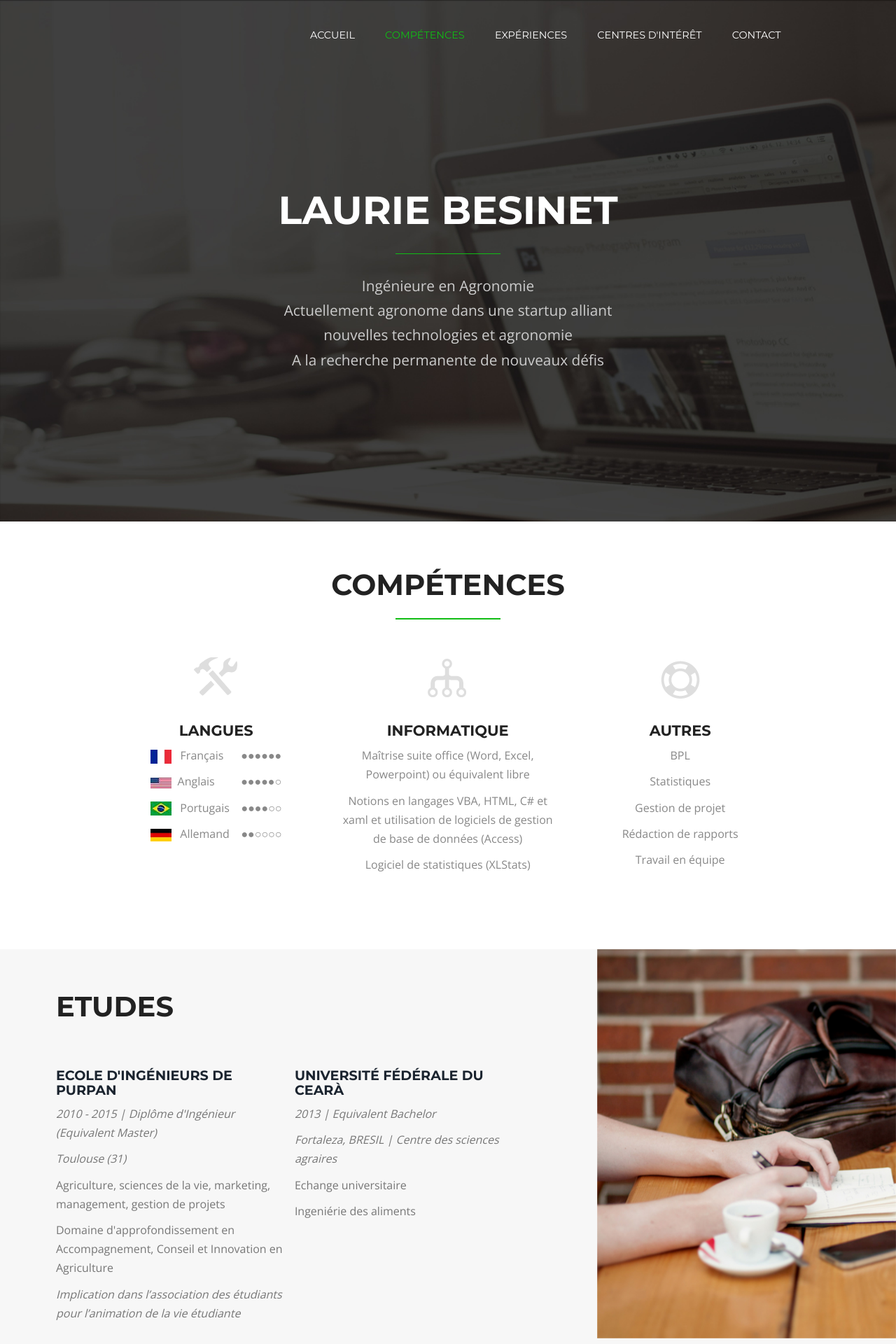
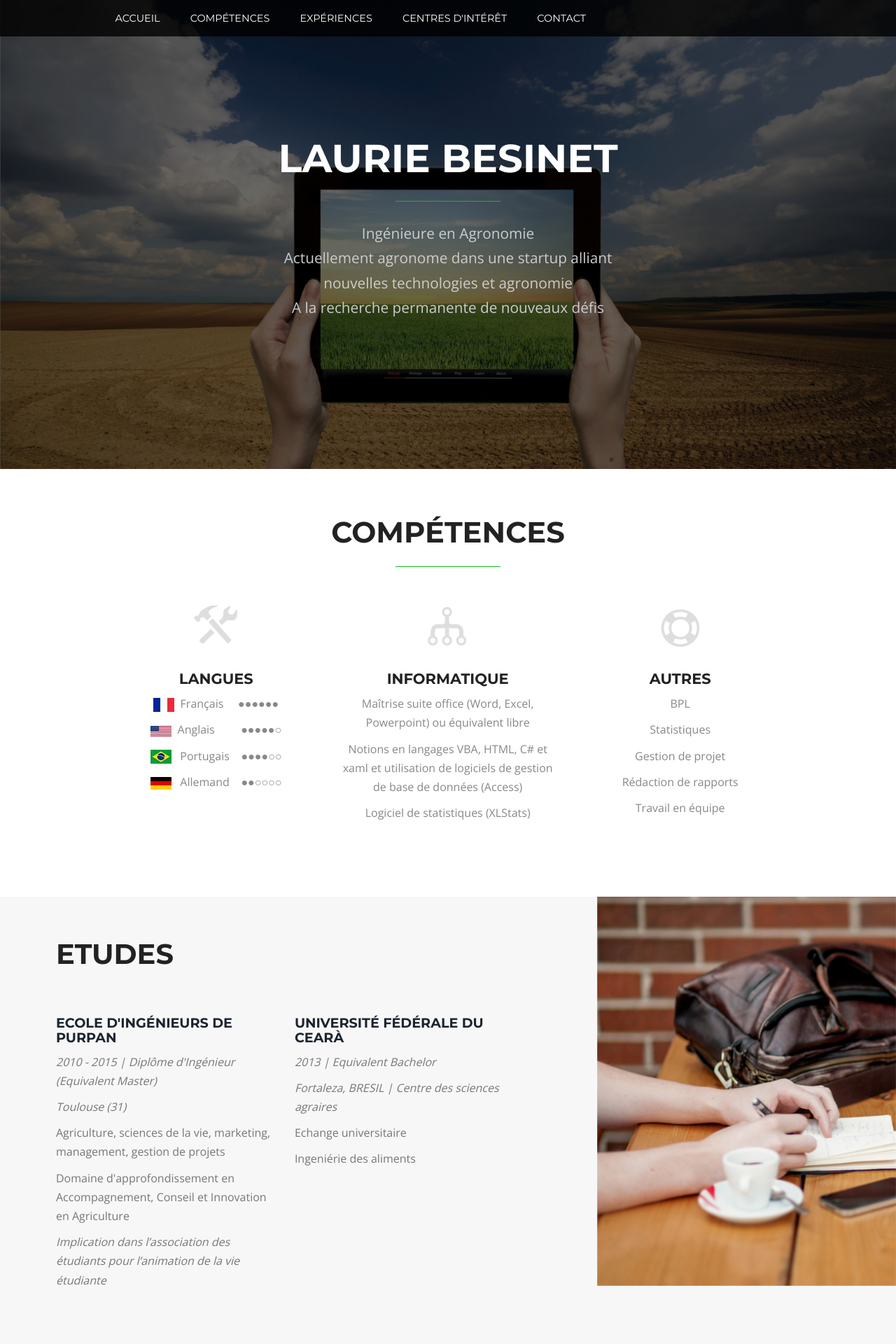
Before and after one commit to LaurieBe/website, a PHP site: page /fr/index.html in a window 1280 px wide. Shown: the top 1920 px of the page at 70% size. Run offline with PHP 8.4, Linux system fonts and the light colour scheme.

Commit message:
backup20170130

```diff
--- a/laurie.besinet.net/css/style.css
+++ b/laurie.besinet.net/css/style.css
@@ -28,6 +28,7 @@ body a:hover{
 .bg{
 	background:url(../images/baner.jpg) no-repeat 0px 0px;
 	background-size:cover;
+	background-position:center;
 }
 .header{
 }
@@ -79,12 +80,13 @@ body a:hover{
 }
 nav {
 	position: relative;
-	float: right;
+	float: left;
+  background-color: #000c;
 }
 nav ul {
 	padding: 0;
-	float: right;
-	margin: 0.9em 0;
+	float: left;
+	margin: 0.2em 0;
 }
 nav li {
 	display: inline;
@@ -296,6 +298,7 @@ nav a#pull {
 	width: 47%;
 	float: left;
 	margin-bottom: 1em;
+  padding-right: 30px;
 }
 .e-left-inner-grid-left span{
 	width:42px;
--- a/laurie.besinet.net/fr/index.html
+++ b/laurie.besinet.net/fr/index.html
@@ -1,9 +1,3 @@
-<!--
-Author: W3layouts
-Author URL: http://w3layouts.com
-License: Creative Commons Attribution 3.0 Unported
-License URL: http://creativecommons.org/licenses/by/3.0/
--->
 <!DOCTYPE HTML>
 <html>
 	<head>
@@ -12,13 +6,13 @@ License URL: http://creativecommons.org/licenses/by/3.0/
 		<!-- jQuery (necessary for Bootstrap's JavaScript plugins) -->
 		<script src="../js/jquery.min.js"></script>
 		 <!-- Custom Theme files -->
+
 		 <!---- animated-css ---->
 		<link href="../css/animate.css" rel="stylesheet" type="text/css" media="all">
 		<script src="../js/wow.min.js"></script>
-		<script>
-		 new WOW().init();
-		</script>
+		<script>new WOW().init();</script>
 		<!---- animated-css ---->
+
 		  <!---- start-smoth-scrolling---->
 		<script type="text/javascript" src="js/move-top.js"></script>
 		<script type="text/javascript" src="js/easing.js"></script>
@@ -31,15 +25,18 @@ License URL: http://creativecommons.org/licenses/by/3.0/
 			});
 		</script>
 		 <!---- start-smoth-scrolling---->
+
 		<link href="../css/style.css" rel='stylesheet' type='text/css' />
    		 <!-- Custom Theme files -->
 		<meta name="viewport" content="width=device-width, initial-scale=1" charset="UTF-8">
 		<script type="application/x-javascript"> addEventListener("load", function() { setTimeout(hideURLbar, 0); }, false); function hideURLbar(){ window.scrollTo(0,1); } </script>
 		</script>
+
 		<!----webfonts--->
 		<link href='http://fonts.googleapis.com/css?family=Montserrat:400,700' rel='stylesheet' type='text/css'>
 		<link href='http://fonts.googleapis.com/css?family=Open+Sans:400,300,600,700,800' rel='stylesheet' type='text/css'>
 		<!---//webfonts--->
+
 		<!----start-top-nav-script---->
 		<script>
 			$(function() {
@@ -61,36 +58,34 @@ License URL: http://creativecommons.org/licenses/by/3.0/
 		<!----//End-top-nav-script---->
 	</head>
 
-
-
 	<body>
+ 		<div id="home"></div>
 		<div class="bg">
 		<!----- start-header---->
-			<div id="home" class="header wow bounceInDown" data-wow-delay="0.4s">
+			<div data-wow-delay="0.4s">
 					<div class="top-header">
 						<div class="container">
-						<!--
-						<div class="logo">
-							<a href="#"><img src="images/logo.png" title="dreams" /></a>
-						</div>
-						-->
 						<!----start-top-nav---->
-						 <nav class="top-nav">
+						 <nav class="top-nav navbar-fixed-top">
+							 <div class="container">
 								<ul class="top-nav">
 									<li><a href="#home" class="scroll">Accueil</a></li>
-								<li class="active"><a href="#services" class="scroll">Compétences</a></li>
+									<li><a href="#services" class="scroll">Compétences</a></li>
 									<!-- <li><a href="#port" class="scroll">Etudes</a></li> -->
 									<li><a href="#about" class="scroll">Expériences</a></li>
 									<li><a href="#team" class="scroll">Centres d'intérêt</a></li>
 									<li><a href="#contact" class="scroll">Contact</a></li>
 								</ul>
-							<!--a href="#" id="pull"><img src="../images/menu-icon.png" title="menu" /></a-->
+							</div>
+							<!---- icone du menu -->
+							<!---- a href="#" id="pull"><img src="../images/menu-icon.png" title="menu" /></a -->
 						</nav>
-						<div class="clearfix"> </div>
+						<div class="clearfix"></div>
 					</div>
 				</div>
 			</div>
 		<!----- //End-header---->
+
 		<!---- banner ---->
 			<div class="banner wow fadeIn" data-wow-delay="0.5s">
 				<div class="container">
@@ -102,60 +97,47 @@ License URL: http://creativecommons.org/licenses/by/3.0/
 					</div>
 				</div>
 			</div>
+		<!---- banner ---->
 		</div>
-			<!---- banner ---->
 
 
-
-			<!--- Services --->
+			<!---- Services --->
 			<div id="services" class="services">
 				<div class="container">
 					<div class="service-head text-center">
 						<h2>Compétences</h2>
 						<span> </span>
 					</div>
-					<!--- services-grids --->
+					<!---- services-grids --->
 					<div class="services-grids text-center">
 						<div class="col-md-4">
 							<div class="service-grid wow bounceIn" data-wow-delay="0.4s">
 								<span class="service-icon1"> </span>
 								<h3><a href="#">Langues</a></h3>
-
-										<p><img src="../images/France.jpg" alt="France" />
-										&nbsp&nbspFrançais
-										&nbsp&nbsp&nbsp&nbsp&nbsp●●●●●●</p>
-
+										<p><img src="../images/France.jpg" alt="France" />&nbsp&nbspFrançais&nbsp&nbsp&nbsp&nbsp&nbsp●●●●●●</p>
 										<p><img src="../images/Etats Unis.jpg" alt="Etats Unis" />&nbsp&nbspAnglais &nbsp&nbsp&nbsp&nbsp&nbsp&nbsp&nbsp ●●●●●○</p>
-
 										<p><img src="../images/Bresil.jpg" alt="Bresil" />&nbsp&nbsp Portugais &nbsp&nbsp ●●●●○○</p>
-
 										<p><img src="../images/Allemagne.jpg" alt="Allemagne" />&nbsp&nbsp Allemand &nbsp&nbsp ●●○○○○</p>
-
-
 							</div>
 						</div>
 						<div class="col-md-4">
 							<div class="service-grid wow bounceIn" data-wow-delay="0.4s">
 								<span class="service-icon2"> </span>
 								<h3><a href="#">Informatique</a></h3>
-
 									<p>Maîtrise suite office (Word, Excel, Powerpoint) ou équivalent libre</p>
 									<p>Notions en langages VBA, HTML, C# et xaml et utilisation de logiciels de gestion de base de données (Access)</p>
 									<p>Logiciel de statistiques (XLStats)</p>
-
 							</div>
 						</div>
 						<div class="col-md-4">
 							<div class="service-grid wow bounceIn" data-wow-delay="0.4s">
 								<span class="service-icon3"> </span>
 								<h3><a href="#">Autres</a></h3>
-
 								<p>BPL</p>
 								<p>Statistiques</p>
 								<p>Gestion de projet</p>
 								<p>Rédaction de rapports</p>
 								<p>Travail en équipe</p>
-
 							</div>
 						</div>
 						<div class="clearfix"> </div>
@@ -165,23 +147,17 @@ License URL: http://creativecommons.org/licenses/by/3.0/
 			</div>
 			<!--- services --->
 			<div class="clearfix"> </div>
+
 			<!--- Other Expertise --->
 			<div id="port" class="expertise">
 				<div class="expertice-grids">
 					<div class="col-md-8 expertice-left-grid wow fadeInLeft" data-wow-delay="0.4s">
 						<div class="expertise-head">
 							<h3>Etudes</h3>
-
 						</div>
 						<div class="expertise-left-inner-grids">
 							<div class="e-left-inner-grid">
-								<!--
-								<div class="e-left-inner-grid-left">
-									<span class="e-icon1"> </span>
-								</div>
-								-->
 								<div class="e-left-inner-grid-right">
-
 									<h4><a target=\"_blank\" href="http://www.purpan.fr">Ecole d'Ingénieurs de Purpan</a></h4>
 									<p><i>2010 - 2015 | Diplôme d'Ingénieur (Equivalent Master)</p>
 									<p>Toulouse (31)</i></p>
@@ -191,11 +167,6 @@ License URL: http://creativecommons.org/licenses/by/3.0/
 								<div class="clearfix"> </div>
 							</div>
 							<div class="e-left-inner-grid">
-								<!--
-								<div class="e-left-inner-grid-left">
-									<span class="e-icon2"> </span>
-								</div>
-								-->
 								<div class="e-left-inner-grid-right">
 									<h4><a target=\"_blank\" href="http://www.ufc.br\">Université Fédérale du Cearà</a></h4>
 									<i><p>2013 | Equivalent Bachelor</p>
@@ -204,46 +175,15 @@ License URL: http://creativecommons.org/licenses/by/3.0/
 								</div>
 								<div class="clearfix"> </div>
 							</div>
-
-							<!--
-							<div class="e-left-inner-grid">
-								<div class="e-left-inner-grid-left">
-									<span class="e-icon3"> </span>
-								</div>
-								<div class="e-left-inner-grid-right">
-									<h4>All star support team</h4>
-									<p>Proin iaculis purus consequat sem cure digni ssim. Donec porttitora entum suscipit aenean rhoncus.</p>
-								</div>
 							<div class="clearfix"> </div>
 						</div>
-							<div class="e-left-inner-grid">
-								<div class="e-left-inner-grid-left">
-									<span class="e-icon4"> </span>
-								</div>
-								<div class="e-left-inner-grid-right">
-									<h4>top notch security</h4>
-									<p>Proin iaculis purus consequat sem cure digni ssim. Donec porttitora entum suscipit aenean rhoncus.</p>
-								</div>
-								<div class="clearfix"> </div>
-							</div>
-							-->
-							<div class="clearfix"> </div>
-
-						</div>
-
 						<!-- bouton lien
 						<a class="leran-more" href="#">Learn more</a>
 						-->
-
 					</div>
-
-
 					<div class="col-md-4 expertice-right-grid wow fadeInRight" data-wow-delay="0.4s">
-
 					</div>
 					<div class="clearfix"> </div>
-
-
 				</div>
 			</div>
 			<!-- Other Expertise ---->
@@ -263,13 +203,11 @@ License URL: http://creativecommons.org/licenses/by/3.0/
 							<div class="cbp_tmicon img1"> </div>
 							<div class="cbp_tmlabel wow fadeInLeft" data-wow-delay="0.4s">
 								<h2>Responsable des modèles agronomiques et des OAD</h2>
-
 								<p><i>Jan 2016 - aujourd'hui | 1 an | CDI </p>
 								<p><a target=\"_blank\" href="http://www.weenat.com\">Weenat</a> | Solutions agro-météo basées sur des réseaux de capteurs </p>
 								<p>Nantes (44) </i></p>
 								<p>Création de modèles agronomiques et d'outils d'aide à la décision (OAD) </p><p>Rencontre des agriculteurs qui utilisent la plateforme web et les OAD. </p><p> Gestion des projets avec les différents coeurs de métiers concernés (électronique embarquée, développement informatique, user experience) ou avec d'autres entreprises et organismes.</p><p>Mise en place d'essais pour valider les OAD installés. </p>
 								<p><i>Gestion du compte twitter de l'entreprise : publication de contenu de qualité et augmentation de 130 % d'abonnés en 4 mois.</i></p>
-
 							</div>
 					</li>
 					<li>
@@ -307,10 +245,8 @@ License URL: http://creativecommons.org/licenses/by/3.0/
 								<p>Revel (31)</i></p>
 								<p>Le service contrôle qualité de cette usine agroalimentaire souhaite renouveller son matériel pour l'analyse des acides gras des biscuits produits dans l'usine attenante.</p>
 								<p>J'ai analysé le besoin des utilisateurs du laboratoire et fait une étude de marché pour faire une recommandation d'achat. Un chromatographe en phase gazeuse a été acquis et je l'ai paramétré.</p>
-
 							</div>
 					</li>
-
 					<li>
 							<div class="cbp_tmicon4 img4"> </div>
 							<div class="cbp_tmlabel wow fadeInLeft" data-wow-delay="0.4s">
@@ -322,7 +258,6 @@ License URL: http://creativecommons.org/licenses/by/3.0/
 								<br>
 							</div>
 					</li>
-
 					<li>
 							<div class="cbp_tmicon5 img6"> </div>
 							<div class="cbp_tmlabel cbp_tmlabel1 wow fadeInRight" data-wow-delay="0.4s">
@@ -341,60 +276,21 @@ License URL: http://creativecommons.org/licenses/by/3.0/
 				</div>
 				<!---//End-about-time-line---->
 			<!---- about ---->
+
+
 		</div>
-
 		<!--- portfolio ---->
 			<div class="portfolio">
 				<div class="portfolio-top">
 					<div class="col-md-8">
 						<div class="portfolio-top-left wow fadeInLeft" data-wow-delay="0.4s">
 							<h3>Projets</h3>
-
 							<p><i>Cliquer sur les images pour en savoir plus</i></p>
-							<!--
-							<p>Proin iaculis purus consequat sem cure digni ssim. Donec porttitora entum suscipit aenean rhoncus posuere odio in tincidunt. Proin iaculis purus consequat sem cure digni ssim. Donec porttitora entum suscipit.</p>
-							<p>Iaculis purus consequat sem cure digni ssim. Donec porttitora entum suscipit aenean rhoncus posuere odio in tincidunt. Proin iaculis purus consequat.</p>
-							<div class="portfolio-top-left-grids">
-								<div class="portfolio-top-left-grid">
-									<div class="portfolio-top-left-grid-left">
-										<span class="p-icon1"> </span>
-									</div>
-									<div class="portfolio-top-left-grid-right">
-										<h5>Projet 1</h5>
-										<p>Proin iaculis purus consequat sem cure digni ssim. Donec porttitora entum suscipit aenean rhoncus posuere odio in tincidunt. </p>
-									</div>
-									<div class="clearfix"> </div>
-								</div>
-								<div class="portfolio-top-left-grid">
-									<div class="portfolio-top-left-grid-left">
-										<span class="p-icon2"> </span>
-									</div>
-									<div class="portfolio-top-left-grid-right">
-										<h5>Projet 2</h5>
-										<p>Proin iaculis purus consequat sem cure digni ssim. Donec porttitora entum suscipit aenean rhoncus posuere odio in tincidunt. </p>
-									</div>
-									<div class="clearfix"> </div>
-								</div>
-								<div class="portfolio-top-left-grid">
-									<div class="portfolio-top-left-grid-left">
-										<span class="p-icon3"> </span>
-									</div>
-									<div class="portfolio-top-left-grid-right">
-										<h5>Projet 3</h5>
-										<p>Proin iaculis purus consequat sem cure digni ssim. Donec porttitora entum suscipit aenean rhoncus posuere odio in tincidunt. </p>
-									</div>
-									<div class="clearfix"> </div>
-								</div>
-							</div>
-							-->
 						</div>
 					</div>
 					<div class="col-md-4 portfolio-top-right-inner wow fadeInRight" data-wow-delay="0.4s">
-
 						<div class="portfolio-top-right">
-
 						</div>
-
 					</div>
 					<div class="clearfix"> </div>
 					<!---- portfolio-works ---->
@@ -427,42 +323,13 @@ License URL: http://creativecommons.org/licenses/by/3.0/
 								<p>Implication dans l'organisation d'animations, recherche de sponsors, promotion des évènements et des produits.</p>
 							</div>
 						</div>
-
-						<!---
-						<div class="col-md-4 portfolio-work-grid wow bounceIn" data-wow-delay="0.4s">
-							<div class="portfolio-work-grid-pic">
-								<img src="./images/p4.jpg" title="name" />
-							</div>
-							<div class="portfolio-work-grid-caption">
-								<h4>Project 4</h4>
-								<p>Here you can find some of our latest works,  Donec porttitora entum suscipit aenean rhoncus posuere odio in tincidunt. to see the details of these works just click the thumbnails below.</p>
-							</div>
-						</div>
-						<div class="col-md-4 portfolio-work-grid wow bounceIn" data-wow-delay="0.4s">
-							<div class="portfolio-work-grid-pic">
-								<img src="./images/p5.jpg" title="name" />
-							</div>
-							<div class="portfolio-work-grid-caption">
-								<h4>Project title</h4>
-								<p>Here you can find some of our latest works,  Donec porttitora entum suscipit aenean rhoncus posuere odio in tincidunt. to see the details of these works just click the thumbnails below.</p>
-							</div>
-						</div>
-						<div class="col-md-4 portfolio-work-grid wow bounceIn" data-wow-delay="0.4s">
-							<div class="portfolio-work-grid-pic">
-								<img src="./images/p6.jpg" title="name" />
-							</div>
-							<div class="portfolio-work-grid-caption">
-								<h4>Project title</h4>
-								<p>Here you can find some of our latest works,  Donec porttitora entum suscipit aenean rhoncus posuere odio in tincidunt. to see the details of these works just click the thumbnails below.</p>
-							</div>
-						</div>
-						-->
 						<div class="clearfix"> </div>
 					</div>
 					<!---- portfolio-works ---->
 				</div>
 			</div>
 			<!--- portfolio ---->
+
 
 			<!---- team --->
 			<div id="team" class="team-members">
@@ -477,23 +344,13 @@ License URL: http://creativecommons.org/licenses/by/3.0/
 								<h4>Sports de glisse</h4>
 								<h5>Ski</h5>
 								<h5>Patinage artistique</h5>
-								<!--
-								<ul class="top-social-icons">
-									<li><a class="twitter" href="#"> </a></li>
-									<li><a class="facebook" href="#"> </a></li>
-									<li><a class="pin" href="#"> </a></li>
-									<div class="clear"> </div>
-								</ul>
-								-->
 							</div>
-
 							<div class="tm-head-grid wow fadeInUp" data-wow-delay="0.4s">
 								<img src="../images/team-member2.jpg" alt="">
 								<h4>Voyages</h4>
 								<h5>Europe</h5>
 								<h5>Amériques</h5>
 							</div>
-
 							<div class="tm-head-grid wow fadeInRight" data-wow-delay="0.4s">
 								<img src="../images/team-member3.jpg" alt="">
 								<h4>DIY et Nouvelles Technologies</h4>
@@ -511,14 +368,8 @@ License URL: http://creativecommons.org/licenses/by/3.0/
 			<div id="contact" class="contact">
 				<div class="container">
 				<div class="contact-grids">
-					<!--
-					<div class="col-md-6">
-					-->
 						<div class="contact-left wow fadeInRight" data-wow-delay="0.4s">
 							<h3>Contact</h3>
-							<!--
-							<label>Don't be shy, drop us an email and say hello! We are a really nice bunch of people :)</label>
-							-->
 							<div class="contact-left-grids">
 								<div class="col-md-6">
 									<div class="contact-left-grid">
@@ -530,57 +381,15 @@ License URL: http://creativecommons.org/licenses/by/3.0/
 									<div class="contact-right-grid">
 										<p><span class="c-msg"> </span><a target=\"_blank\" href="mailto:laurie.besinet@gmail.com">laurie.besinet@gmail.com</a></p>
 										<p><span class="c-face"> </span><a target=\"_blank\" href="https://www.linkedin.com/in/lauriebesinet/">LinkedIn</a></p>
-
 									</div>
 								</div>
 								<div class="clearfix"> </div>
 							</div>
-						<!--
 					</div>
-						-->
-					</div>
-					<!--
-					<div class="col-md-6">
-						<div class="contact-right wow fadeInLeft" data-wow-delay="0.4s">
-							<form>
-								<input type="text" class="text" value="Name..." onfocus="this.value = '';" onblur="if (this.value == '') {this.value = 'Name...';}">
-					 			<input type="text" class="text" value="Email..." onfocus="this.value = '';" onblur="if (this.value == '') {this.value = 'Email...';}">
-					 	 		<textarea value="Message:" onfocus="this.value = '';" onblur="if (this.value == '') {this.value = 'Message';}">Message..</textarea>
-								<input class="wow shake" data-wow-delay="0.3s" type="submit" value="Send Message" />
-							</form>
-						</div>
-					</div>
-					-->
 					<div class="clearfix"> </div>
 				</div>
-				<!--- copy-right ---->
-				<div class="copy-right text-center">
-					<!--
-					<p>Template by <a href="http://w3layouts.com/">W3layouts</a></p>
-					-->
-
-					<script type="text/javascript">
-									$(document).ready(function() {
-										/*
-										var defaults = {
-								  			containerID: 'toTop', // fading element id
-											containerHoverID: 'toTopHover', // fading element hover id
-											scrollSpeed: 1200,
-											easingType: 'linear'
-								 		};
-										*/
-
-										$().UItoTop({ easingType: 'easeOutQuart' });
-
-									});
-								</script>
-									<a href="#" id="toTop" style="display: block;"> <span id="toTopHover" style="opacity: 1;"> </span></a>
-				</div>
-				<!--- copy-right ---->
-
 				<br>
 				<br>
-
 			</div>
 			</div>
 			<!---- contact --->
```
Also changed, not shown: laurie.besinet.net/images/baner.jpg, 1 other file. Lines whose indentation alone changed are shown as unchanged.
